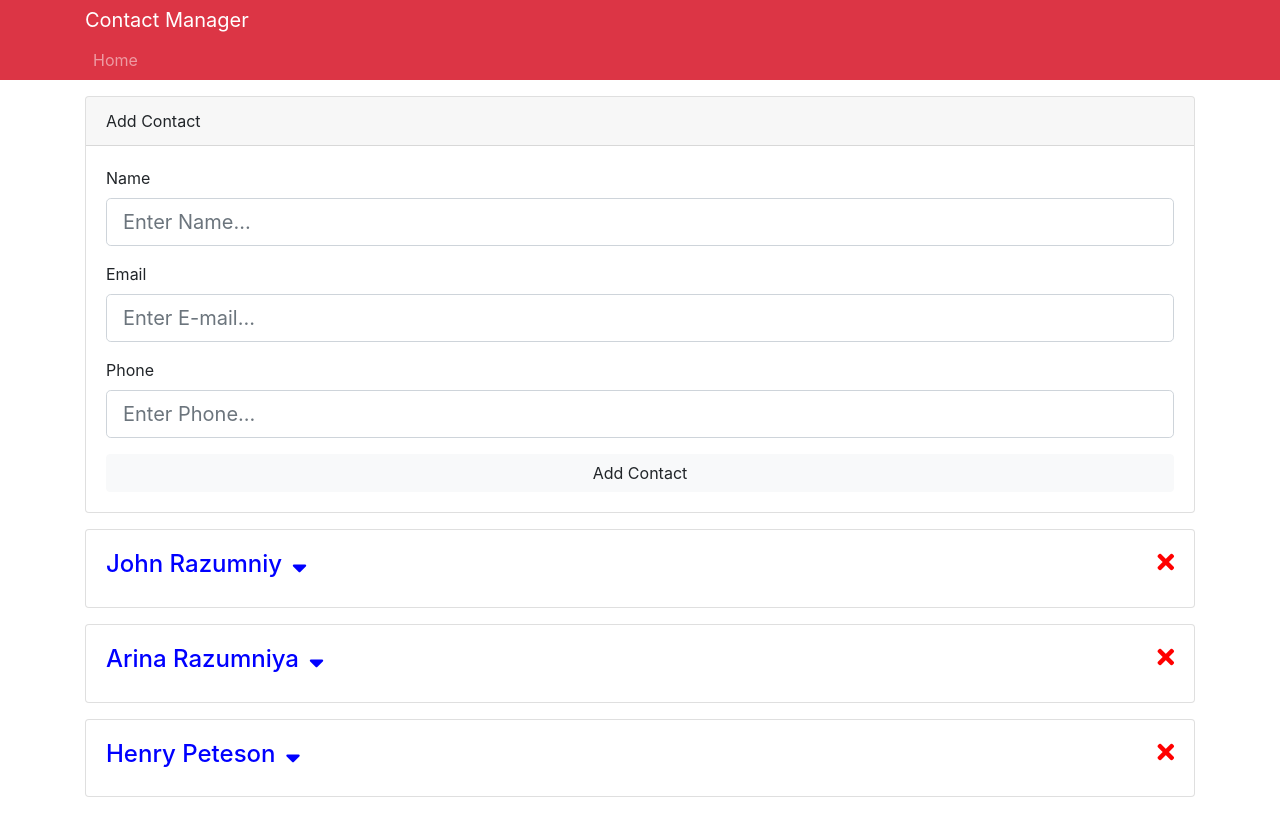
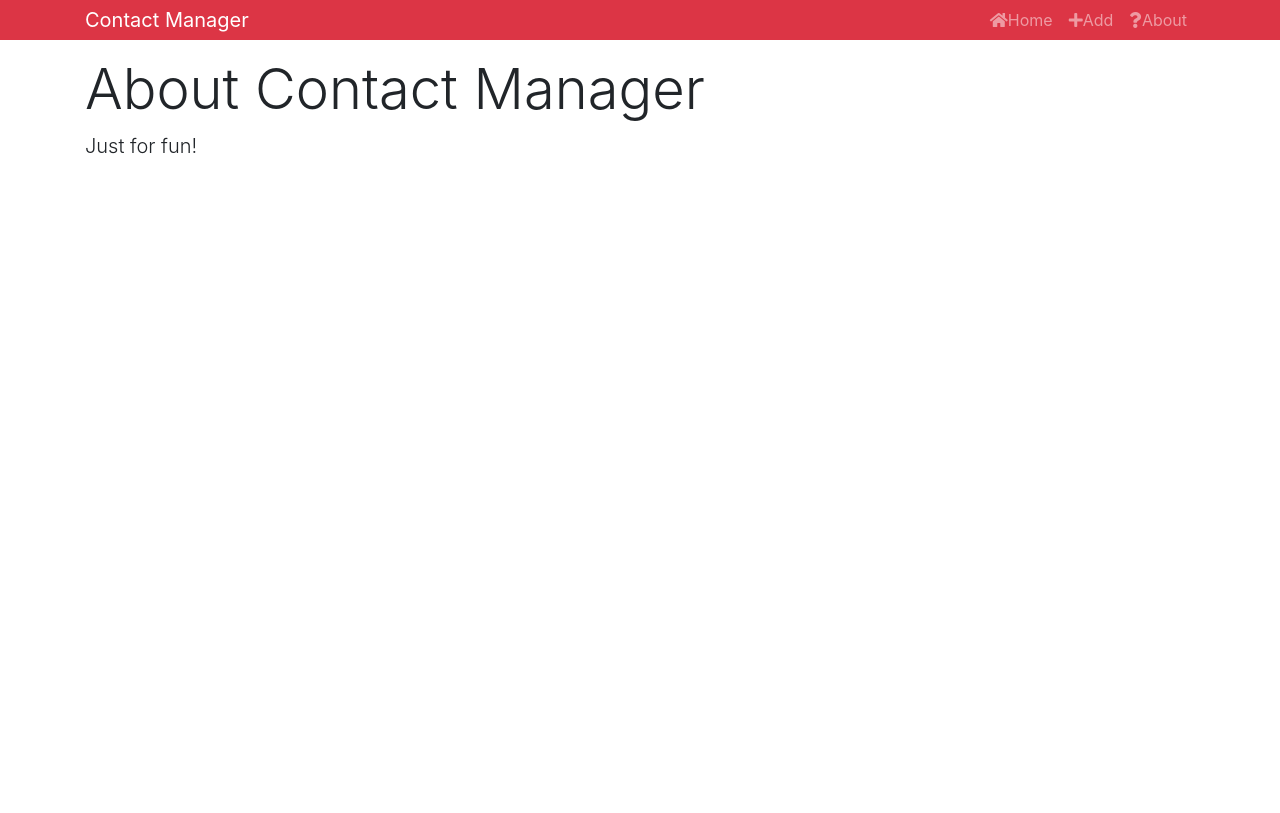
Before and after one commit to rddv/contact-manager, a React (Create React App) app: page /about in a window 1280 px wide. Built offline with nearby package versions, Linux system fonts and the light colour scheme.

Commit message:
add router

```diff
--- a/package.json
+++ b/package.json
@@ -7,6 +7,7 @@
     "classnames": "^2.2.6",
     "react": "^16.4.2",
     "react-dom": "^16.4.2",
+    "react-router-dom": "^4.3.1",
     "react-scripts": "1.1.4",
     "uuid": "^3.3.2"
   },
--- a/src/App.css
+++ b/src/App.css
@@ -1,28 +1,6 @@
-.App {
-  text-align: center;
+.container-flex{
+  display: flex;
 }
-
-.App-logo {
-  animation: App-logo-spin infinite 20s linear;
-  height: 80px;
+.container-flex--space-bt{
+  justify-content: space-between;
 }
-
-.App-header {
-  background-color: #222;
-  height: 150px;
-  padding: 20px;
-  color: white;
-}
-
-.App-title {
-  font-size: 1.5em;
-}
-
-.App-intro {
-  font-size: large;
-}
-
-@keyframes App-logo-spin {
-  from { transform: rotate(0deg); }
-  to { transform: rotate(360deg); }
-}
--- a/src/App.js
+++ b/src/App.js
@@ -1,24 +1,35 @@
 import React, { Component } from 'react';
+import { BrowserRouter as Router, Route, Switch } from 'react-router-dom';
+
 import Contacts from './components/contacts/Contacts';
 import Header from './components/layout/Header';
+import About from './components/pages/About';
+import NotFound from './components/pages/NotFound';
 import AddContact from './components/contacts/AddContact';
 
 import { Provider } from './context';
 
 import 'bootstrap/dist/css/bootstrap.css';
 import 'bootstrap/dist/css/bootstrap-grid.css';
+import './App.css';
 
 class App extends Component {
   render() {
     return (
         <Provider>
-            <div className="App">
-                <Header></Header>
-                <div className="container">
-                    <AddContact/>
-                    <Contacts />
+            <Router>
+                <div className="App">
+                    <Header></Header>
+                    <div className="container">
+                        <Switch>
+                            <Route exact path="/" component={Contacts}/>
+                            <Route path="/contact/add" component={AddContact}/>
+                            <Route path="/about" component={About}/>
+                            <Route component={NotFound}/>
+                        </Switch>
+                    </div>
                 </div>
-            </div>
+            </Router>
         </Provider>
     );
   }
--- a/src/components/contacts/AddContact.js
+++ b/src/components/contacts/AddContact.js
@@ -47,6 +47,7 @@ class AddContact extends Component {
             phone: '',
             errors: {},
         });
+        this.props.history.push('/');
     };
 
     checkForErrors = (...fieldsForCheck) => {
--- a/src/components/contacts/Contact.css
+++ /dev/null
@@ -1,3 +0,0 @@
-h4{
-    color: blue;
-}
--- a/src/components/contacts/Contact.js
+++ b/src/components/contacts/Contact.js
@@ -3,7 +3,6 @@ import PropTypes from 'prop-types';
 
 import { Consumer } from '../../context'
 
-import './Contact.css';
 
 class Contact extends Component {
     static defaultProps = {
--- a/src/components/contacts/Contacts.js
+++ b/src/components/contacts/Contacts.js
@@ -25,6 +25,9 @@ class Contacts extends Component {
                 {value => {
                     return(
                         <Fragment>
+                            <h1 className="display-4 mb-4">
+                                <span className="text-danger">Contact </span>List
+                            </h1>
                             {value.contacts.map(this.renderContact)}
                         </Fragment>
                     )
--- a/src/components/layout/Header.js
+++ b/src/components/layout/Header.js
@@ -1,15 +1,31 @@
 import React from 'react';
 import PropTypes from 'prop-types';
+
+import { Link } from 'react-router-dom';
 
 function Header(props) {
     return (
         <nav className="nav bar navbar-expand-sm navbar-dark bg-danger mb-3 py-0">
-            <div className="container">
+            <div className="container container-flex container-flex--space-bt">
                 <a href="/" className="navbar-brand">Contact Manager</a>
-                <ul className="navbar-nav mr-auto">
+                <ul className="navbar-nav">
                     <li className="nav-item">
-                        <a href="/" className="nav-link">Home
-                        </a>
+                        <Link to="/" className="nav-link" activeClassName="active">
+                            <i className="fas fa-home"/>
+                            Home
+                        </Link>
+                    </li>
+                    <li className="nav-item">
+                        <Link to="/contact/add" className="nav-link" activeClassName="active">
+                            <i className="fas fa-plus"/>
+                            Add
+                        </Link>
+                    </li>
+                    <li className="nav-item">
+                        <Link to="/about" className="nav-link" activeClassName="active">
+                            <i className="fas fa-question"/>
+                            About
+                        </Link>
                     </li>
                 </ul>
             </div>
--- /dev/null
+++ b/src/components/pages/About.js
@@ -0,0 +1,16 @@
+import React from 'react';
+import PropTypes from 'prop-types';
+
+function About(props) {
+    return (
+        <div>
+            <h1 className="display-4">About Contact Manager</h1>
+            <p className="lead">Just for fun!</p>
+        </div>
+    );
+}
+
+About.propTypes = {};
+About.defaultProps = {};
+
+export default About;
--- /dev/null
+++ b/src/components/pages/NotFound.js
@@ -0,0 +1,15 @@
+import React from 'react';
+
+function NotFound(props) {
+    return (
+        <div>
+            <h1 className="dispaly-4">
+                Upps...
+                <span className="text-danger"> 404 </span>
+                Page Not Found
+            </h1>
+        </div>
+    );
+}
+
+export default NotFound;
```
Also changed, not shown: 1 other file (tests, documents, lock files or other folders).
